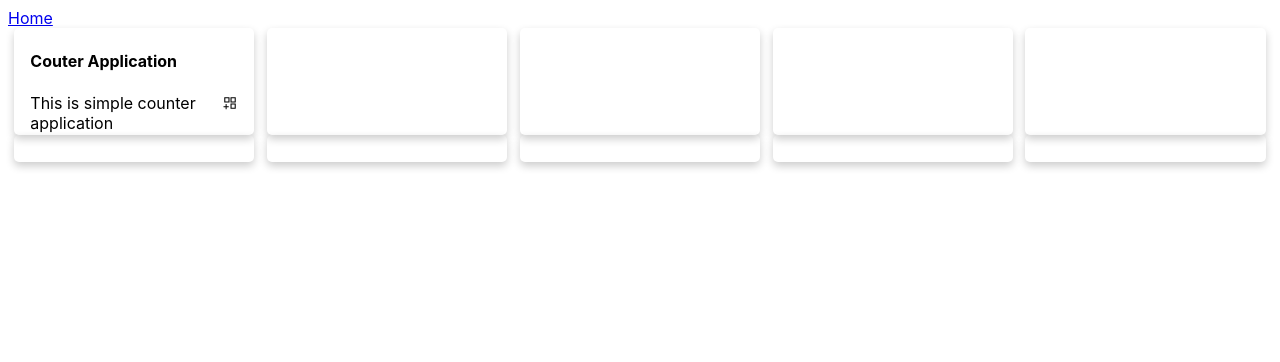
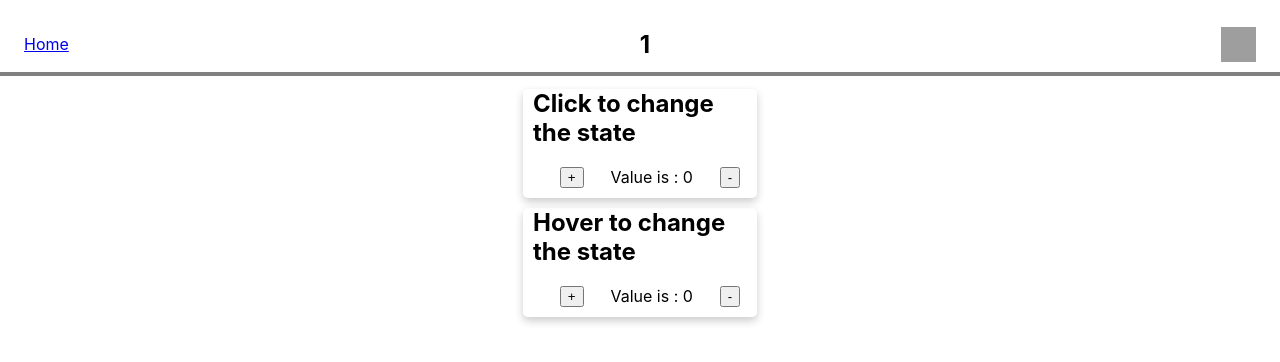
Before and after one commit to sushanm/frontend-helper, a React (Create React App) app: page /#/1/1 in a window 1280 px wide. Shown: the top 362 px of the page. Built offline with nearby package versions, Linux system fonts and the light colour scheme; grey boxes are pictures that could not be loaded.

Commit message:
updated header

```diff
--- a/src/App.tsx
+++ b/src/App.tsx
@@ -1,20 +1,14 @@
 import React from 'react';
 import './App.css';
-import { BrowserRouter, Routes, Route } from "react-router-dom";
-import Layout from './pages/Layout';
-import Counter from './pages/Counter';
+
 import Home from './pages/Home';
 
 function App() {
   return (
-    <BrowserRouter basename={process.env.PUBLIC_URL}>
-      <Routes>
-        <Route path="/" element={<Layout />}>
-        <Route path="/" index element={<Home />} />
-          <Route path="counter" element={<Counter />} />
-        </Route>
-      </Routes>
-    </BrowserRouter>
+    <div className="container text-center">
+      <h1>Front end challenges for learning!!!</h1>
+      <Home />
+    </div>
   );
 }
 
--- /dev/null
+++ b/src/components/Challenge/Challenge.tsx
@@ -0,0 +1,19 @@
+import { useParams } from "react-router-dom";
+import Counter from "../../pages/Counter";
+import Header from "../Header/Header";
+
+const reactChallenges = [<Counter />, <Counter />, <Counter />];
+
+function Challenge() {
+  const params = useParams();
+  const level = params?.level ?? 0;
+  console.log(level)
+  return (
+    <div className="container">
+      <Header heading={params.name} />
+      {reactChallenges[+level]}
+    </div>
+  );
+}
+
+export default Challenge;
--- /dev/null
+++ b/src/components/Header/Header.tsx
@@ -0,0 +1,21 @@
+import styles from "./header.module.css";
+
+function Header({ heading = "Challenge" }: { heading?: string }) {
+  return (
+    <nav className={styles.nav}>
+      <a href="#/">Home</a>
+
+      <h1>{heading[0].toUpperCase() + heading.slice(1)}</h1>
+
+      <a href="https://github.com/sadanandpai/frontend-mini-challenges/">
+        <img
+          className={styles.logo}
+          src="https://github.githubassets.com/images/modules/logos_page/GitHub-Mark.png"
+          alt="github repo"
+        />
+      </a>
+    </nav>
+  );
+}
+
+export default Header;
--- /dev/null
+++ b/src/components/Header/header.module.css
@@ -0,0 +1,21 @@
+.nav {
+    display: flex;
+    align-items: center;
+    justify-content: space-between;
+    position: relative;
+  }
+
+  .logo {
+    width: 35px;
+    height: 35px;
+    vertical-align: text-bottom;
+  }
+
+  nav::after {
+    content: "";
+    position: absolute;
+    width: 110%;
+    bottom: 10px;
+    left: -5%;
+    box-shadow: 0 5px 0 2px grey;
+  }
--- /dev/null
+++ b/src/helper/chalenges.ts
@@ -0,0 +1,15 @@
+export const challenges = [
+    { title: "Accordion", link: "/0/accordion", description:"Accordian application", isNew: false, isDisabled:true },
+    { title: "Counter", link: "/1/counter", description:"This is simple counter application", isNew: true, isDisabled:false },
+    { title: "Star Rating", link: "/2/star-Rating", isNew: false,isDisabled:true },
+    { title: "Guess the number", link: "#",isDisabled:true },
+    { title: "Telephone formatter", link: "#",isDisabled:true },
+    { title: "Light & Dark mode", link: "#",isDisabled:true },
+    { title: "Toast Popup", link: "#",isDisabled:true },
+    { title: "Password Strength", link: "#",isDisabled:true },
+    { title: "Pixel Art", link: "#",isDisabled:true},
+    { title: "Color Spotter", link: "#" ,isDisabled:true},
+    { title: "Todo List", link: "#",isDisabled:true },
+    { title: "Tic-Tac-Toe", link: "#" ,isDisabled:true},
+    { title: "Chess board", link: "#",isDisabled:true },
+  ];
--- a/src/index.tsx
+++ b/src/index.tsx
@@ -3,13 +3,28 @@ import ReactDOM from 'react-dom/client';
 import './index.css';
 import App from './App';
 import reportWebVitals from './reportWebVitals';
+import { RouterProvider, createHashRouter } from "react-router-dom";
+import Challenge from './components/Challenge/Challenge';
+
+const router = createHashRouter([
+  {
+    path: "/:level/:name",
+    element: <Challenge />,
+  },
+  {
+    path: "/",
+    element: <App />,
+  },
+]);
 
 const root = ReactDOM.createRoot(
   document.getElementById('root') as HTMLElement
 );
+
+
 root.render(
   <React.StrictMode>
-    <App />
+    <RouterProvider router={router} />
   </React.StrictMode>
 );
 
--- a/src/pages/Counter.js
+++ b/src/pages/Counter.js
@@ -1,10 +1,24 @@
-import React, { useState } from 'react'
+import React, { useState,useRef } from 'react'
 import Button from '../components/Button/Button'
 import Card from '../components/Card/Card'
 import CardContainer from '../components/Card/CardContainer'
 
 function Counter() {
   const [counter, SetCounter] = useState(0)
+  const repeater = useRef(null)
+  function onMouseOver(){
+    repeater.current=setInterval(incrementCount(), 100)
+  }
+  function incrementCount(){
+    SetCounter(counter + 1)
+  }
+  function decementCount(){
+    SetCounter(counter + 1)
+  }
+
+  function onMouseOut(){
+    clearInterval(repeater.current);
+  }
   return (
     <div>
       <CardContainer title={"Click to change the state"}>
@@ -14,7 +28,8 @@ function Counter() {
       </CardContainer>
 
       <CardContainer title={"Hover to change the state"}>
-        <Button title={"+"} onMouseEnter={() => setInterval(SetCounter(counter + 1),100)}  />
+
+        <Button title={"+"} onMouseEnter={onMouseOver}  onMouseOut={onMouseOut}/>
         <p>Value is : {counter}</p>
         <Button title={"-"} onClick={() => SetCounter(counter - 1)} />
       </CardContainer>
--- a/src/pages/Home.tsx
+++ b/src/pages/Home.tsx
@@ -3,24 +3,28 @@ import Card from '../components/Card/Card'
 import { useNavigate } from "react-router-dom";
 import "./common.css"
 import { AiOutlineAppstoreAdd } from "react-icons/ai";
+import { challenges } from '../helper/chalenges';
+
 function Home() {
-    const navigate = useNavigate();
+  const navigate = useNavigate();
 
-    const coursesPage = (path:string) => {
-        navigate(path)
-    }
+  const coursesPage = (path: string) => {
+   console.log(path)
+    navigate(path)
+  }
   return (
-    <div className='home-container'>
-      <Card onClick={()=>coursesPage('/counter')} name="Couter Application" description="This is simple counter application" icon={<AiOutlineAppstoreAdd />}/>
-      <Card onClick={()=>coursesPage('/counter')} />
-      <Card onClick={()=>coursesPage('/counter')} />
-      <Card onClick={()=>coursesPage('/counter')} />
-      <Card onClick={()=>coursesPage('/counter')} />
-      <Card onClick={()=>coursesPage('/counter')} />
-      <Card onClick={()=>coursesPage('/counter')} />
-      <Card onClick={()=>coursesPage('/counter')} />
-      <Card onClick={()=>coursesPage('/counter')} />
-      <Card onClick={()=>coursesPage('/counter')} />
+    <div>
+
+      <div className='home-container'>
+        {challenges.map((challenge) => (
+
+
+          <Card key={challenge.title} onClick={() => coursesPage(challenge.link)} name={challenge.title} description="This is simple counter application" icon={<AiOutlineAppstoreAdd />} />
+
+
+        ))}
+
+      </div>
     </div>
   )
 }
--- a/src/pages/Layout.js
+++ /dev/null
@@ -1,26 +0,0 @@
-import { Outlet, Link } from "react-router-dom";
-import Card from "../components/Card/Card";
-import { useNavigate } from "react-router-dom";
-import Home from './Home';
-
-const Layout = () => {
-    const navigate = useNavigate();
-
-    const coursesPage = () => {
-        navigate("/counter")
-    }
-
-    return (
-        <>
-            <header>
-                <Link index to="/" elment={Home}>Home</Link>
-            </header>
-
-
-
-            <Outlet />
-        </>
-    )
-};
-
-export default Layout;
--- a/src/pages/common.css
+++ b/src/pages/common.css
@@ -2,3 +2,12 @@
     display: flex;
     flex-wrap: wrap;
 }
+
+.header-section{
+    margin: 20px 10px;
+    display: flex;
+    border-bottom-width: 3px;
+    border-bottom-color: rgb(189, 152, 3);
+    border-bottom-style: double;
+    padding-bottom: 10px;
+}
```
